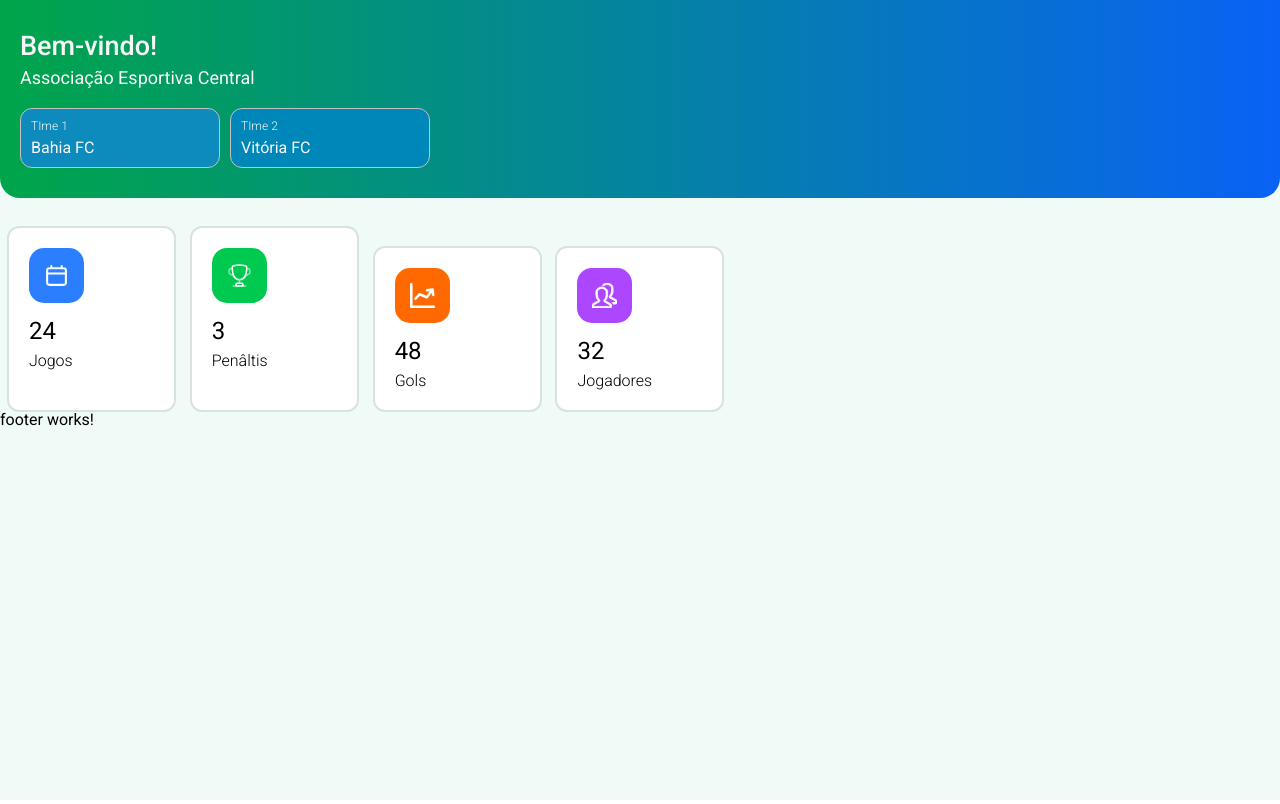
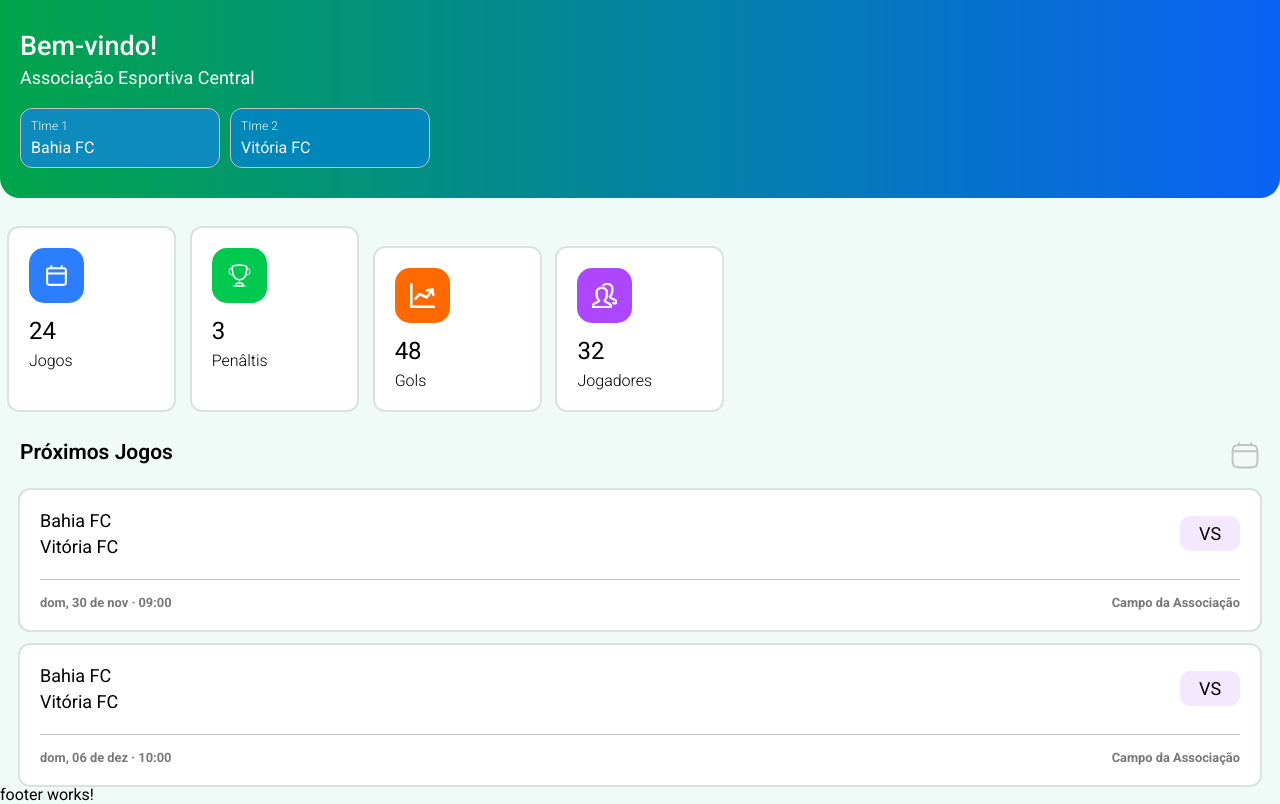
Before and after one commit to ClubeFut/clube_fut_frontend_angular, an Angular app: page /home in a window 1280 px wide. Built offline with nearby package versions, Linux system fonts and the light colour scheme.

Commit message:
refactor: feito a parte de próximos jogos

```diff
--- a/src/app/pages/home/home.html
+++ b/src/app/pages/home/home.html
@@ -4,7 +4,7 @@
     </header>
 
     <main>
-        <div class="estatistica__time__individual">
+        <section class="estatistica__time__individual">
             <div class="estatistica__unica">
                 <svg viewBox="0 0 24 24" fill="none" xmlns="http://www.w3.org/2000/svg"><g id="SVGRepo_bgCarrier" stroke-width="0"></g><g id="SVGRepo_tracerCarrier" stroke-linecap="round" stroke-linejoin="round"></g><g id="SVGRepo_iconCarrier"> <path d="M3 10H21M7 3V5M17 3V5M6.2 21H17.8C18.9201 21 19.4802 21 19.908 20.782C20.2843 20.5903 20.5903 20.2843 20.782 19.908C21 19.4802 21 18.9201 21 17.8V8.2C21 7.07989 21 6.51984 20.782 6.09202C20.5903 5.71569 20.2843 5.40973 19.908 5.21799C19.4802 5 18.9201 5 17.8 5H6.2C5.0799 5 4.51984 5 4.09202 5.21799C3.71569 5.40973 3.40973 5.71569 3.21799 6.09202C3 6.51984 3 7.07989 3 8.2V17.8C3 18.9201 3 19.4802 3.21799 19.908C3.40973 20.2843 3.71569 20.5903 4.09202 20.782C4.51984 21 5.07989 21 6.2 21Z" stroke="#ffffff" stroke-width="2" stroke-linecap="round" stroke-linejoin="round"></path> </g></svg>
 
@@ -36,7 +36,63 @@
 
                 <h3>Jogadores</h3>
             </div><!--estatistica__unica-->
-        </div><!--estatistica__time__individual-->
+        </section><!--estatistica__time__individual-->
+
+        <section class="proximos__jogos">
+            <div class="proximos__jogos__titulo">
+                <h2>Próximos Jogos</h2>
+
+                <svg viewBox="0 0 24 24" fill="none" xmlns="http://www.w3.org/2000/svg"><g id="SVGRepo_bgCarrier" stroke-width="0"></g><g id="SVGRepo_tracerCarrier" stroke-linecap="round" stroke-linejoin="round"></g><g id="SVGRepo_iconCarrier"> <path d="M2 12C2 8.22876 2 6.34315 3.17157 5.17157C4.34315 4 6.22876 4 10 4H14C17.7712 4 19.6569 4 20.8284 5.17157C22 6.34315 22 8.22876 22 12V14C22 17.7712 22 19.6569 20.8284 20.8284C19.6569 22 17.7712 22 14 22H10C6.22876 22 4.34315 22 3.17157 20.8284C2 19.6569 2 17.7712 2 14V12Z" stroke="#c3c1c1" stroke-width="1.5"></path> <path d="M7 4V2.5" stroke="#c3c1c1" stroke-width="1.5" stroke-linecap="round"></path> <path d="M17 4V2.5" stroke="#c3c1c1" stroke-width="1.5" stroke-linecap="round"></path> <path d="M2.5 9H21.5" stroke="#c3c1c1" stroke-width="1.5" stroke-linecap="round"></path> </g></svg>
+            </div><!--proximos__jogos__titulo-->
+
+            <div class="proximos__jogos__wrapper">
+                <div class="proximos__jogos__unico">
+                    <div class="times__e__vs">
+                        <div class="times">
+                            <h2>Bahia FC</h2>
+                            <h2>Vitória FC</h2>
+                        </div><!--times-->
+
+                        <h2>VS</h2>
+                    </div><!--times__e__vs-->
+
+                    <div class="separador__linha"></div>
+
+                    <div class="data__e__local">
+                        <div class="data">
+                            <h3>dom, 30 de nov · 09:00</h3>
+                        </div><!--data-->
+
+                        <div class="local">
+                            <h3>Campo da Associação</h3>
+                        </div><!--local-->
+                    </div><!--data__e__local-->
+                </div><!--proximos__jogos__unico-->
+
+                <div class="proximos__jogos__unico">
+                    <div class="times__e__vs">
+                        <div class="times">
+                            <h2>Bahia FC</h2>
+                            <h2>Vitória FC</h2>
+                        </div><!--times-->
+
+                        <h2>VS</h2>
+                    </div><!--times__e__vs-->
+
+                    <div class="separador__linha"></div>
+
+                    <div class="data__e__local">
+                        <div class="data">
+                            <h3>dom, 06 de dez · 10:00</h3>
+                        </div><!--data-->
+
+                        <div class="local">
+                            <h3>Campo da Associação</h3>
+                        </div><!--local-->
+                    </div><!--data__e__local-->
+                </div><!--proximos__jogos__unico-->
+            </div><!--proximos__jogos__wrapper-->
+        </section><!--proximos__jogos-->
     </main>
 
     <footer>
--- a/src/app/pages/home/home.scss
+++ b/src/app/pages/home/home.scss
@@ -4,6 +4,7 @@ $bg__estatistica__unica__azul: #2B7FFF;
 $bg__estatistica__unica__verde: #00C950;
 $bg__estatistica__unica__laranja: #FF6900;
 $bg__estatistica__unica__lilas: #AD46FF;
+$bg__aqua: #F3E8FF;
 
 .home__container{
     background-color: $bg__main;
@@ -73,4 +74,93 @@ $bg__estatistica__unica__lilas: #AD46FF;
             }
         }
     }
+
+    .proximos__jogos{
+        margin-top: 30px;
+        padding: 0 20px;
+
+        .proximos__jogos__titulo{
+            display: flex;
+            flex-direction: row;
+            justify-content: space-between;
+
+            h2{
+                font-size: 21px;
+                font-weight: 600;
+            }
+
+            svg{
+                width: 30px;
+                height: 30px;
+            }
+        }
+
+        .proximos__jogos__wrapper{
+            display: flex;
+            flex-direction: column;
+            margin-top: 20px;
+
+            .proximos__jogos__unico{
+                display: flex;
+                flex-direction: column;
+                box-shadow: 0px 0px 0 2px rgba(0, 0, 0, 0.1);
+                border-radius: 10px;
+                background-color: #ffff;
+                padding: 20px;
+
+                &:last-of-type{
+                    margin-top: 15px;
+                }
+
+                .times__e__vs{
+                    display: flex;
+                    flex-direction: row;
+                    justify-content: space-between;
+                    align-items: center;
+
+                    .times{
+                        h2{
+                            font-size: 18px;
+                            font-weight: 400;
+                            width: 120px;
+
+                            &:last-of-type{
+                                padding-top: 5px;
+                            }
+                        }
+                    }
+
+                    > h2{
+                        font-size: 18px;
+                        font-weight: 400;
+                        background-color: $bg__aqua;
+                        padding: 7px 18px;
+                        border-radius: 10px;
+                        width: 60px;
+                        text-align: center;
+                    }
+                }
+
+                .separador__linha{
+                    width: 100%;
+                    height: 1px;
+                    background-color: #c3c1c1;
+                    margin: 22px 0 15px 0;
+                }
+
+                .data__e__local{
+                    display: flex;
+                    flex-direction: row;
+                    justify-content: space-between;
+
+                    .data,
+                    .local{
+                        font-size: 11px;
+                        font-weight: 300;
+                        color: #777;
+                    }
+                }
+            }
+        }
+    }
 }
```
